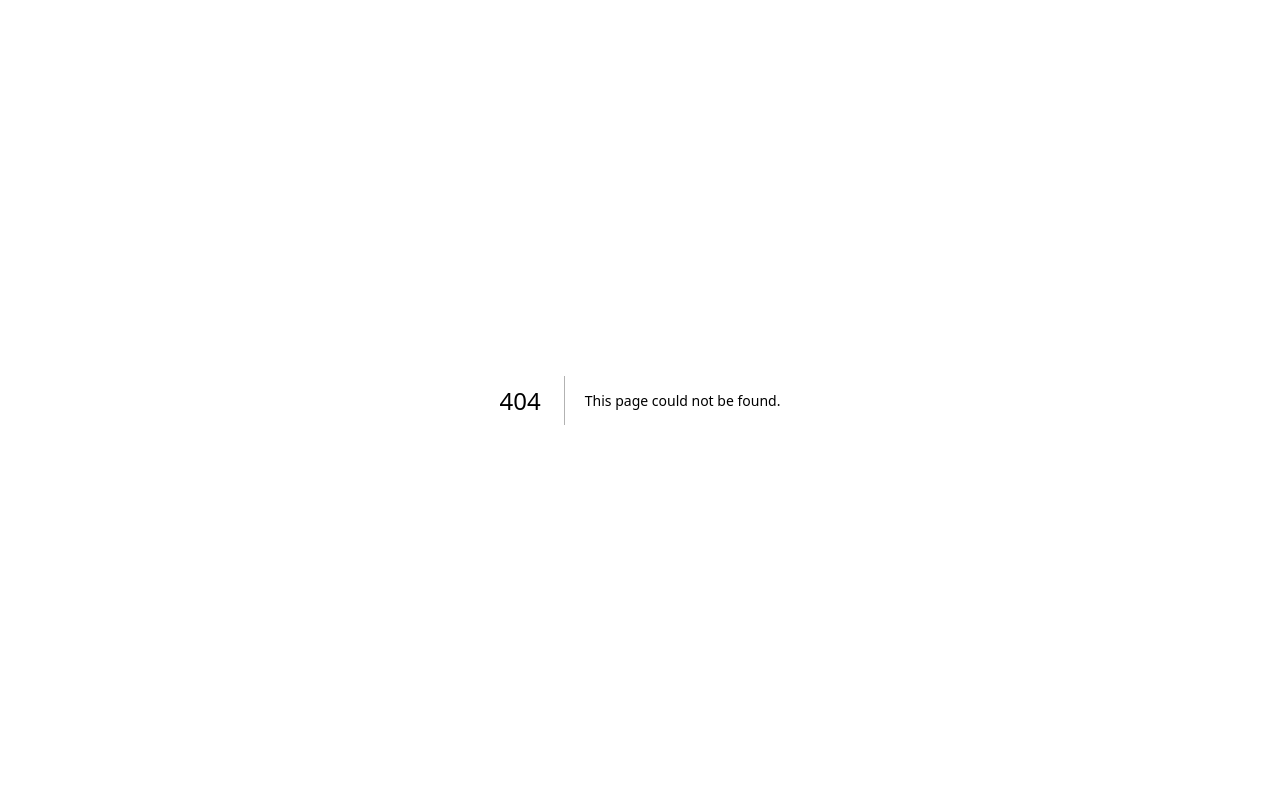
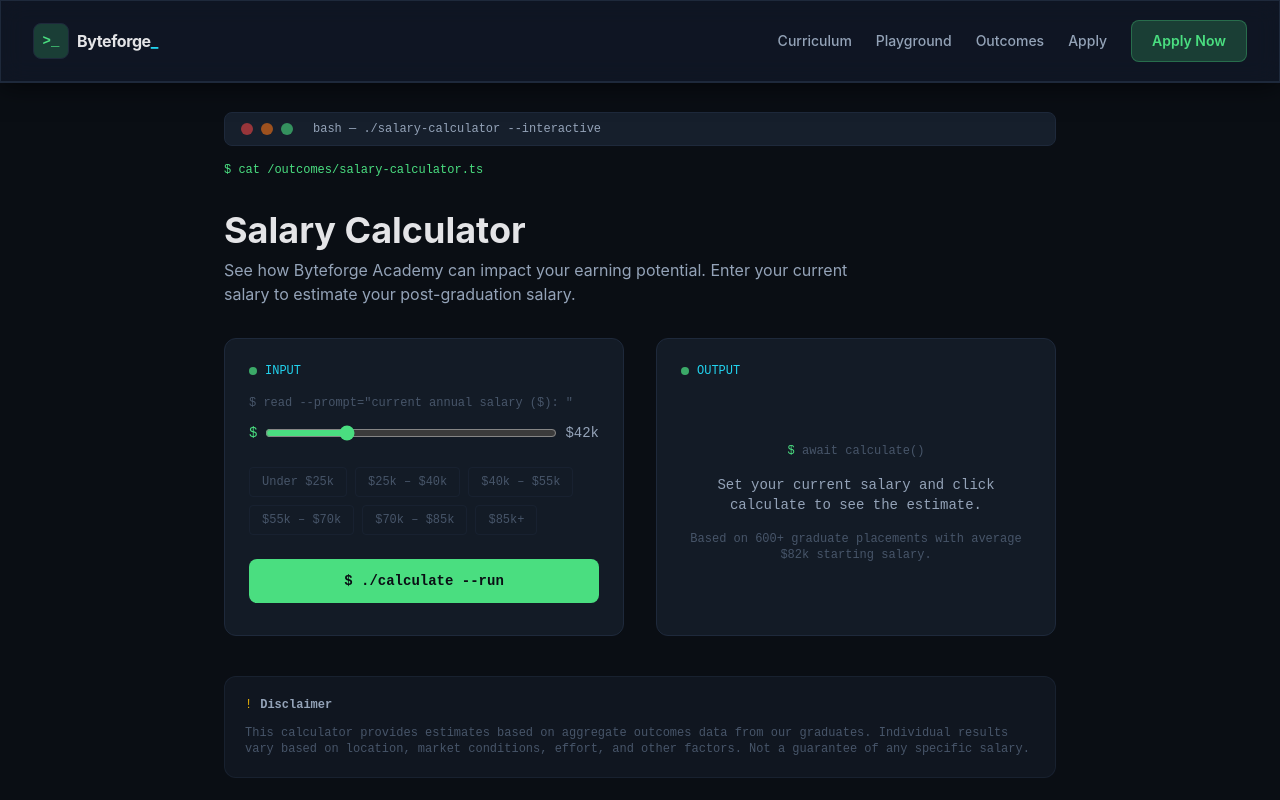
Before and after one commit to anas-khan-antimatter/mkt-byteforge-academy, a Next.js app: page /outcomes in a window 1280 px wide. Before the commit this address had no page. Built offline with nearby package versions, Linux system fonts and the light colour scheme.

Commit message:
antimatter: checkpoint c-1790732960888-yt28d

```diff
--- /dev/null
+++ b/src/app/outcomes/page.tsx
@@ -0,0 +1,194 @@
+"use client";
+
+import { useState, useEffect } from "react";
+import Nav from "@/components/Nav";
+
+export default function OutcomesPage() {
+  const [mounted, setMounted] = useState(false);
+  const [preSalary, setPreSalary] = useState(42000);
+  const [result, setResult] = useState<{ pre: number; post: number; gain: number; gainPercent: number } | null>(null);
+  const [calculated, setCalculated] = useState(false);
+
+  useEffect(() => { setMounted(true); }, []);
+
+  const SALARY_BANDS = [
+    { min: 0, label: "Under $25k", multiplier: 3.1 },
+    { min: 25000, label: "$25k – $40k", multiplier: 2.4 },
+    { min: 40000, label: "$40k – $55k", multiplier: 1.9 },
+    { min: 55000, label: "$55k – $70k", multiplier: 1.5 },
+    { min: 70000, label: "$70k – $85k", multiplier: 1.2 },
+    { min: 85000, label: "$85k+", multiplier: 1.0 },
+  ];
+
+  function calculate() {
+    let band = SALARY_BANDS[0];
+    for (const b of SALARY_BANDS) {
+      if (preSalary >= b.min) band = b;
+    }
+    const post = Math.round(preSalary * band.multiplier);
+    const gain = post - preSalary;
+    const gainPercent = Math.round((gain / preSalary) * 100);
+    setResult({ pre: preSalary, post, gain, gainPercent });
+    setCalculated(true);
+  }
+
+  return (
+    <>
+      <Nav />
+      <main className="min-h-screen bg-terminal-bg text-terminal-text pt-28">
+        <div className="max-w-4xl mx-auto px-4 sm:px-6 lg:px-8">
+          {/* Terminal header */}
+          <div
+            className={`mb-8 transition-all duration-500 ${mounted ? "opacity-100" : "opacity-0"}`}
+          >
+            <div className="flex items-center gap-2 px-4 py-2 rounded-lg bg-terminal-raised/80 border border-terminal-border mb-4">
+              <span className="w-3 h-3 rounded-full bg-terminal-red/60" />
+              <span className="w-3 h-3 rounded-full bg-terminal-orange/60" />
+              <span className="w-3 h-3 rounded-full bg-terminal-green/60" />
+              <span className="ml-3 text-xs font-mono text-terminal-muted">
+                bash — ./salary-calculator --interactive
+              </span>
+            </div>
+            <p className="text-xs font-mono text-terminal-green mb-2">
+              $ cat /outcomes/salary-calculator.ts
+            </p>
+          </div>
+
+          <h1 className="text-3xl sm:text-4xl font-display font-bold text-terminal-text mb-2">
+            Salary Calculator
+          </h1>
+          <p className="text-base text-terminal-muted max-w-2xl mb-8">
+            See how Byteforge Academy can impact your earning potential. Enter your current salary
+            to estimate your post-graduation salary.
+          </p>
+
+          <div className="grid lg:grid-cols-2 gap-8">
+            {/* Input panel */}
+            <div className="rounded-xl p-6 bg-terminal-raised/60 border border-terminal-border">
+              <div className="flex items-center gap-2 mb-4">
+                <span className="w-2 h-2 rounded-full bg-terminal-green animate-pulse" />
+                <span className="text-xs font-mono text-terminal-cyan">INPUT</span>
+              </div>
+
+              <label className="block text-xs font-mono text-terminal-dim mb-3">
+                $ read --prompt=&quot;current annual salary ($): &quot;
+              </label>
+
+              <div className="flex items-center gap-2 mb-6">
+                <span className="text-sm font-mono text-terminal-green">$</span>
+                <input
+                  type="range"
+                  min={0}
+                  max={150000}
+                  step={5000}
+                  value={preSalary}
+                  onChange={(e) => { setPreSalary(parseInt(e.target.value)); setCalculated(false); }}
+                  className="w-full accent-terminal-green"
+                />
+                <span className="text-sm font-mono text-terminal-muted">${(preSalary / 1000).toFixed(0)}k</span>
+              </div>
+
+              <div className="flex flex-wrap gap-2 mb-6">
+                {SALARY_BANDS.map((band) => (
+                  <button
+                    key={band.min}
+                    onClick={() => { setPreSalary(band.min + (band.min === 0 ? 15000 : band.min >= 85000 ? 100000 : 10000)); setCalculated(false); }}
+                    className="px-3 py-1.5 rounded text-xs font-mono text-terminal-dim border border-terminal-border/50 hover:border-terminal-green/50 hover:text-terminal-green transition-all"
+                  >
+                    {band.label}
+                  </button>
+                ))}
+              </div>
+
+              <button
+                onClick={calculate}
+                className="w-full px-6 py-3 rounded-lg bg-terminal-green text-terminal-bg text-sm font-semibold font-mono hover:scale-[1.02] transition-all"
+              >
+                $ ./calculate --run
+              </button>
+            </div>
+
+            {/* Results panel */}
+            <div className="rounded-xl p-6 bg-terminal-raised/60 border border-terminal-border">
+              <div className="flex items-center gap-2 mb-4">
+                <span className="w-2 h-2 rounded-full bg-terminal-green animate-pulse" />
+                <span className="text-xs font-mono text-terminal-cyan">OUTPUT</span>
+              </div>
+
+              {calculated && result ? (
+                <div className="space-y-6">
+                  {/* Pre */}
+                  <div className="p-5 rounded-lg bg-terminal-raised/40 border border-terminal-border/60">
+                    <p className="text-xs font-mono text-terminal-dim mb-1">
+                      $ cat /outcomes/salary-before.txt
+                    </p>
+                    <p className="text-3xl font-display font-bold text-terminal-text">
+                      ${result.pre.toLocaleString()}
+                    </p>
+                    <p className="text-xs font-mono text-terminal-dim">Current salary (pre)</p>
+                  </div>
+
+                  {/* Arrow */}
+                  <div className="text-center py-2">
+                    <span className="text-2xl text-terminal-green">▼</span>
+                  </div>
+
+                  {/* Post */}
+                  <div className="p-5 rounded-lg bg-terminal-green/10 border border-terminal-green/30">
+                    <p className="text-xs font-mono text-terminal-dim mb-1">
+                      $ cat /outcomes/salary-after.txt
+                    </p>
+                    <p className="text-3xl font-display font-bold text-terminal-green">
+                      ${result.post.toLocaleString()}
+                    </p>
+                    <p className="text-xs font-mono text-terminal-dim">Estimated salary (post)</p>
+                  </div>
+
+                  {/* Gain */}
+                  <div className="p-4 rounded-lg bg-terminal-raised/40 border border-terminal-border/60">
+                    <p className="text-xs font-mono text-terminal-dim mb-1">
+                      $ ./calculate --report
+                    </p>
+                    <p className="text-lg font-display font-semibold text-terminal-text">
+                      +${result.gain.toLocaleString()}
+                      <span className="text-terminal-green ml-2">({result.gainPercent}% increase)</span>
+                    </p>
+                    {result.gainPercent >= 100 && (
+                      <p className="text-xs font-mono text-terminal-green mt-2">
+                        ⚡ You could more than double your salary!
+                      </p>
+                    )}
+                  </div>
+                </div>
+              ) : (
+                <div className="text-center py-12">
+                  <p className="text-xs font-mono text-terminal-dim mb-4">
+                    <span className="text-terminal-green">$</span> await calculate()
+                  </p>
+                  <p className="text-sm font-mono text-terminal-muted">
+                    Set your current salary and click calculate to see the estimate.
+                  </p>
+                  <p className="text-xs font-mono text-terminal-dim mt-4">
+                    Based on 600+ graduate placements with average $82k starting salary.
+                  </p>
+                </div>
+              )}
+            </div>
+          </div>
+
+          <div className="mt-10 p-5 rounded-xl bg-terminal-raised/40 border border-terminal-border/60">
+            <div className="flex items-center gap-2 mb-3">
+              <span className="text-xs font-mono text-terminal-yellow">!</span>
+              <span className="text-xs font-mono text-terminal-muted font-semibold">Disclaimer</span>
+            </div>
+            <p className="text-xs font-mono text-terminal-dim">
+              This calculator provides estimates based on aggregate outcomes data from our graduates.
+              Individual results vary based on location, market conditions, effort, and other factors.
+              Not a guarantee of any specific salary.
+            </p>
+          </div>
+        </div>
+      </main>
+    </>
+  );
+}
```
